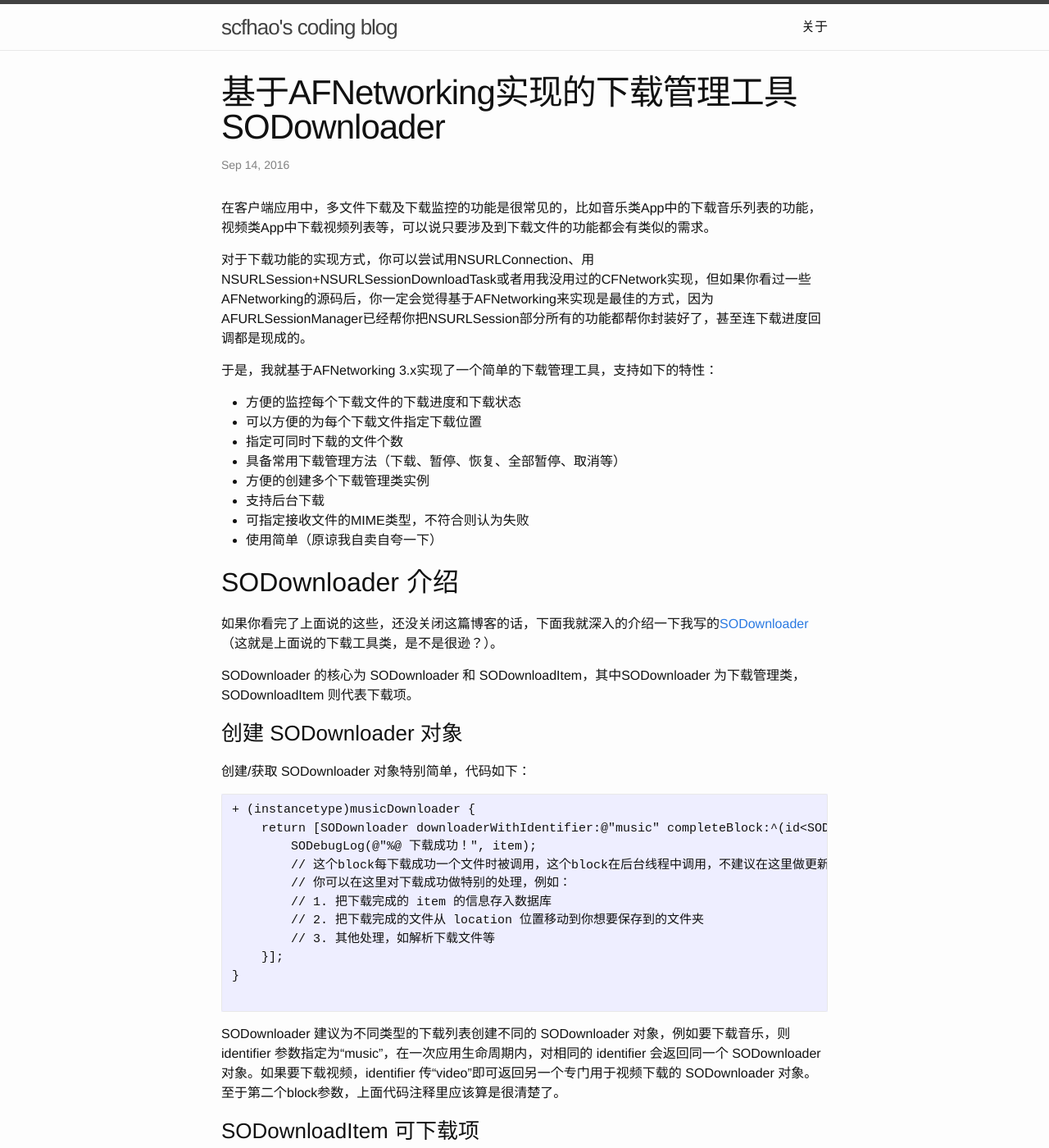
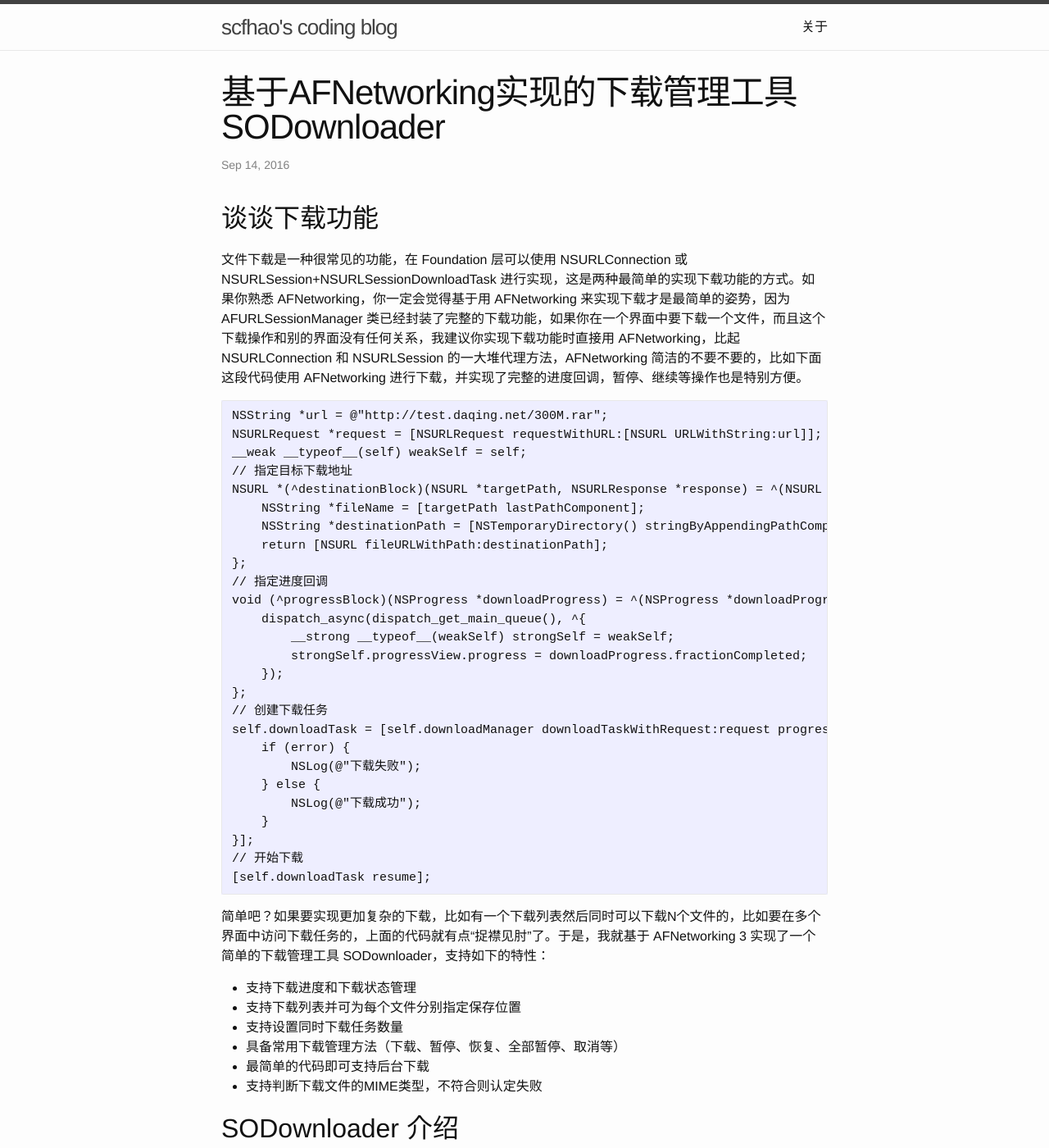
Before and after one commit to scfhao/scfhao.github.io, a Jekyll site: the page built from _posts/2016-09-14-introduce-sodownloader.md, in a window 1280 px wide and 1400 px high. Shown: the whole window at 82% size. Built offline with Jekyll 4.4.1, drawn with Linux system fonts in a browser that asks for light colours; comment, search, counter and statistics services are not loaded; some of the changed text lies outside the part shown.

Commit message:
update intro SODownloader

````diff
--- a/_posts/2016-09-14-introduce-sodownloader.md
+++ b/_posts/2016-09-14-introduce-sodownloader.md
@@ -5,54 +5,85 @@
 categories:
 ---
 
-在客户端应用中，多文件下载及下载监控的功能是很常见的，比如音乐类App中的下载音乐列表的功能，视频类App中下载视频列表等，可以说只要涉及到下载文件的功能都会有类似的需求。
+## 谈谈下载功能
 
-对于下载功能的实现方式，你可以尝试用NSURLConnection、用NSURLSession+NSURLSessionDownloadTask或者用我没用过的CFNetwork实现，但如果你看过一些AFNetworking的源码后，你一定会觉得基于AFNetworking来实现是最佳的方式，因为AFURLSessionManager已经帮你把NSURLSession部分所有的功能都帮你封装好了，甚至连下载进度回调都是现成的。
+文件下载是一种很常见的功能，在 Foundation 层可以使用 NSURLConnection 或 NSURLSession+NSURLSessionDownloadTask 进行实现，这是两种最简单的实现下载功能的方式。如果你熟悉 AFNetworking，你一定会觉得基于用 AFNetworking 来实现下载才是最简单的姿势，因为AFURLSessionManager 类已经封装了完整的下载功能，如果你在一个界面中要下载一个文件，而且这个下载操作和别的界面没有任何关系，我建议你实现下载功能时直接用 AFNetworking，比起 NSURLConnection 和 NSURLSession 的一大堆代理方法，AFNetworking 简洁的不要不要的，比如下面这段代码使用 AFNetworking 进行下载，并实现了完整的进度回调，暂停、继续等操作也是特别方便。
 
-于是，我就基于AFNetworking 3.x实现了一个简单的下载管理工具，支持如下的特性：
+```
+NSString *url = @"http://test.daqing.net/300M.rar";
+NSURLRequest *request = [NSURLRequest requestWithURL:[NSURL URLWithString:url]];
+__weak __typeof__(self) weakSelf = self;
+// 指定目标下载地址
+NSURL *(^destinationBlock)(NSURL *targetPath, NSURLResponse *response) = ^(NSURL *targetPath, NSURLResponse *response) {
+    NSString *fileName = [targetPath lastPathComponent];
+    NSString *destinationPath = [NSTemporaryDirectory() stringByAppendingPathComponent:fileName];
+    return [NSURL fileURLWithPath:destinationPath];
+};
+// 指定进度回调
+void (^progressBlock)(NSProgress *downloadProgress) = ^(NSProgress *downloadProgress) {
+    dispatch_async(dispatch_get_main_queue(), ^{
+        __strong __typeof__(weakSelf) strongSelf = weakSelf;
+        strongSelf.progressView.progress = downloadProgress.fractionCompleted;
+    });
+};
+// 创建下载任务
+self.downloadTask = [self.downloadManager downloadTaskWithRequest:request progress:progressBlock destination:destinationBlock completionHandler:^(NSURLResponse * _Nonnull response, NSURL * _Nullable filePath, NSError * _Nullable error) {
+    if (error) {
+        NSLog(@"下载失败");
+    } else {
+        NSLog(@"下载成功");
+    }
+}];
+// 开始下载
+[self.downloadTask resume];
+```
 
-* 方便的监控每个下载文件的下载进度和下载状态
-* 可以方便的为每个下载文件指定下载位置
-* 指定可同时下载的文件个数
+简单吧？如果要实现更加复杂的下载，比如有一个下载列表然后同时可以下载N个文件的，比如要在多个界面中访问下载任务的，上面的代码就有点“捉襟见肘”了。于是，我就基于 AFNetworking 3 实现了一个简单的下载管理工具 SODownloader，支持如下的特性：
+
+* 支持下载进度和下载状态管理
+* 支持下载列表并可为每个文件分别指定保存位置
+* 支持设置同时下载任务数量
 * 具备常用下载管理方法（下载、暂停、恢复、全部暂停、取消等）
-* 方便的创建多个下载管理类实例
-* 支持后台下载
-* 可指定接收文件的MIME类型，不符合则认为失败
-* 使用简单（原谅我自卖自夸一下）
+* 最简单的代码即可支持后台下载
+* 支持判断下载文件的MIME类型，不符合则认定失败
 
 ## SODownloader 介绍
 
-如果你看完了上面说的这些，还没关闭这篇博客的话，下面我就深入的介绍一下我写的[SODownloader](https://github.com/scfhao/SODownloader)（这就是上面说的下载工具类，是不是很逊？）。
+如果你看完了上面说的这些，还没关闭这篇博客的话，下面我就深入的介绍一下我写的[SODownloader](https://github.com/scfhao/SODownloader)
 
 SODownloader 的核心为 SODownloader 和 SODownloadItem，其中SODownloader 为下载管理类，SODownloadItem 则代表下载项。
 
 ### 创建 SODownloader 对象
 
-创建/获取 SODownloader 对象特别简单，代码如下：
+可以这样创建一个 SODownloader 对象：
 
 ```
 + (instancetype)musicDownloader {
-    return [SODownloader downloaderWithIdentifier:@"music" completeBlock:^(id<SODownloadItem>  _Nonnull item, NSURL * _Nonnull location) {
-        SODebugLog(@"%@ 下载成功！", item);
-        // 这个block每下载成功一个文件时被调用，这个block在后台线程中调用，不建议在这里做更新UI的操作
-        // 你可以在这里对下载成功做特别的处理，例如：
-        // 1. 把下载完成的 item 的信息存入数据库
-        // 2. 把下载完成的文件从 location 位置移动到你想要保存到的文件夹
-        // 3. 其他处理，如解析下载文件等
-    }];
+    static SODownloader *downloader = nil;
+    static dispatch_once_t onceToken;
+    dispatch_once(&onceToken, ^{
+        downloader = [[SODownloader alloc]initWithIdentifier:@"music" completeBlock:^(id<SODownloadItem>  _Nonnull item, NSURL * _Nonnull location) {
+            SODebugLog(@"%@ 下载成功！%@", item, location);
+            // 这个block每下载成功一个文件时被调用，这个block在后台线程中调用，不建议在这里做更新UI的操作
+            // 你可以在这里对下载成功做特别的处理，例如：
+            // 1. 把下载完成的 item 的信息存入数据库
+            // 2. 把下载完成的文件从 location 位置移动到你想要保存到的文件夹
+            // 3. 其他处理，如解析下载文件等
+        }];
+    });
+    return downloader;
 }
-
 ```
 
-SODownloader 建议为不同类型的下载列表创建不同的 SODownloader 对象，例如要下载音乐，则 identifier 参数指定为“music”，在一次应用生命周期内，对相同的 identifier 会返回同一个 SODownloader 对象。如果要下载视频，identifier 传“video”即可返回另一个专门用于视频下载的 SODownloader 对象。至于第二个block参数，上面代码注释里应该算是很清楚了。
+建议为不同类型文件的下载创建不同的 SODownloader 对象，例如要下载音乐，创建一个 identifier 为“music”的下载器；如果还要下载视频，在创建一个 identifier 为“video”的另一个 SODownloader 对象。至于第二个block参数，上面代码注释里应该算是很清楚了。
 
 ### SODownloadItem 可下载项
 
-可下载项是指你的应用中要下载的数据类型，例如音乐App中可能用 SOMusic 来代表一首歌曲，这里歌曲就是可下载项。让自己应用中的 model 成为 SODownloader 的可下载项有两种途径：
+可下载项是指你要下载的数据类型，例如音乐App中可能用 SOMusic 来代表一首歌曲，这里歌曲就是可下载项。让自己应用中的 model 成为 SODownloader 的可下载项有两种途径：
 
 1. 继承 SODownloadItem 类，如果你的 model 的直接父类为NSObject，建议选择继承 SODownloadItem 类。
-2. 实现 SODownloadItem 协议，如果你的 model 的需要继承其他父类，就可以选择实现 SODownloadItem 协议，比直接继承 SODownloadItem 稍微麻烦的一点就是需要在你的 model 类的实现中为 `downloadProgress`和`downloadState`属性合成访问器，可以直接写`@synthesize downloadProgress, downloadState;`搞定，如果有特殊需求也可以自己为这两个属性实现 setter 和 getter。
-3. 要成为可下载项，最重要的一点就是在这个 model 类中实现`- (NSURL *)downloadURL;`方法，在这个方法中返回 model 对应的文件的下载地址。
+2. 实现 SODownloadItem 协议，如果你的 model 的需要继承其他父类，就可以选择实现 SODownloadItem 协议，比直接继承 SODownloadItem 稍微麻烦的一点就是需要在你的 model 类的实现中为 `so_downloadProgress`和`so_downloadState`属性合成访问器，可以直接写`@synthesize so_downloadState, so_downloadProgress;`搞定，如果有特殊需求也可以自己为这两个属性实现 setter 和 getter。
+3. 要成为可下载项，最重要的一点就是在这个 model 类中实现`- (NSURL *)so_downloadURL;`方法，在这个方法中返回 model 对应的文件的下载地址。
 
 ### 进行下载
 
@@ -71,19 +102,16 @@
 /// 取消／删除
 - (void)cancelItem:(id<SODownloadItem>)item;
 - (void)cancenAll;
-
 /// 删除所有已下载
 - (void)removeAllCompletedItems;
-
 ```
 
 ### 监控下载状态和下载进度
 
-SODownloadItem 为下载模型增加了两个属性，downloadState（下载状态）、downloadProgress（下载进度）。这两个属性的值由 SODownloader 管理，不建议在 SODownloader 外部自己设置这两个属性的值，如果非要这么做的话，请使用 SODownloader 提供的这个方法来修改下载状态的值：
+SODownloadItem 为下载模型增加了几个属性，so_downloadState（下载状态）、so_downloadProgress（下载进度），你可以使用`KVO`观察这两个属性或重写这两个属性的 setter 方法来做相应的处理。这两个属性的值由 SODownloader 管理，不建议在 SODownloader 外部自己设置这两个属性的值，如果非要这么做的话，请使用 SODownloader 提供的这个方法来修改下载状态的值：
 
 ```
 - (void)setDownloadState:(SODownloadState)state forItem:(id<SODownloadItem>)item;
-
 ```
 
 ### 通知
@@ -96,7 +124,6 @@
 
 ```
 videoDownloader.acceptableContentTypes = [[NSSet alloc]initWithObjects:@"video/mpeg4", @"video/avi", nil];
-
 ```
 
 ## 推广
@@ -109,6 +136,6 @@
 
 * 如果觉得 SODownloader 还缺少什么下载通用的功能，欢迎评论提出。
 * 如果发现 SODownloader 存在 Bug，欢迎在评论提出，或者在[Issue](https://github.com/scfhao/SODownloader/issues)中讨论，或者提交pull request。
-* 如果有可以改进的代码，欢迎提交 pull request。
+* 如果有更好的代码，欢迎提交 pull request。
 * 欢迎各种拍砖！
 * 如果觉得还不错，欢迎 Star！
````
Also changed, not shown: _drafts/code-signing-error-resource-fork-finder-information-similar-detritus-not-allowed.md (added, +19 -0 lines), _posts/2016-07-28-log-response-data-for-afnetworking.md (+11 -53 lines), _posts/2016-12-30-my-2016-year.md (deleted, +0 -32 lines).
